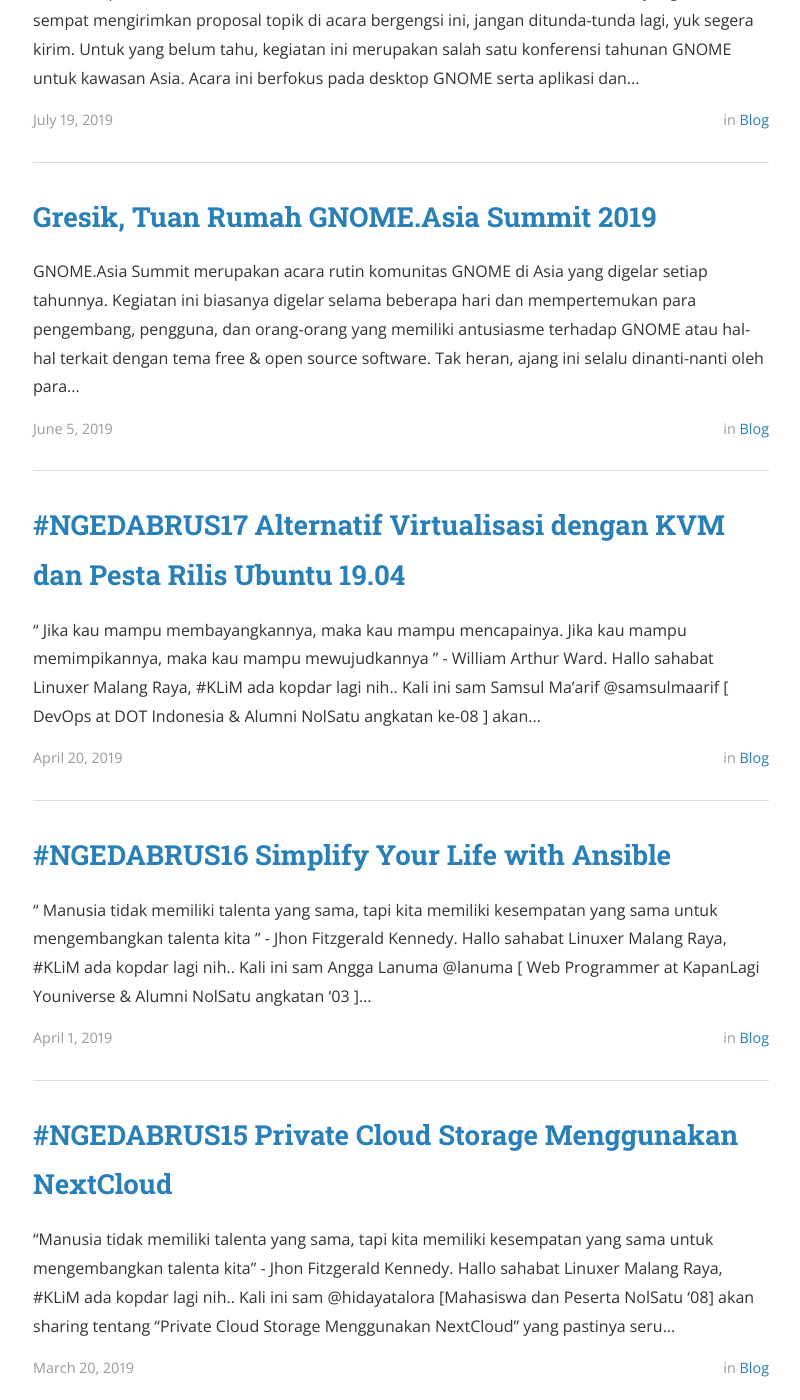
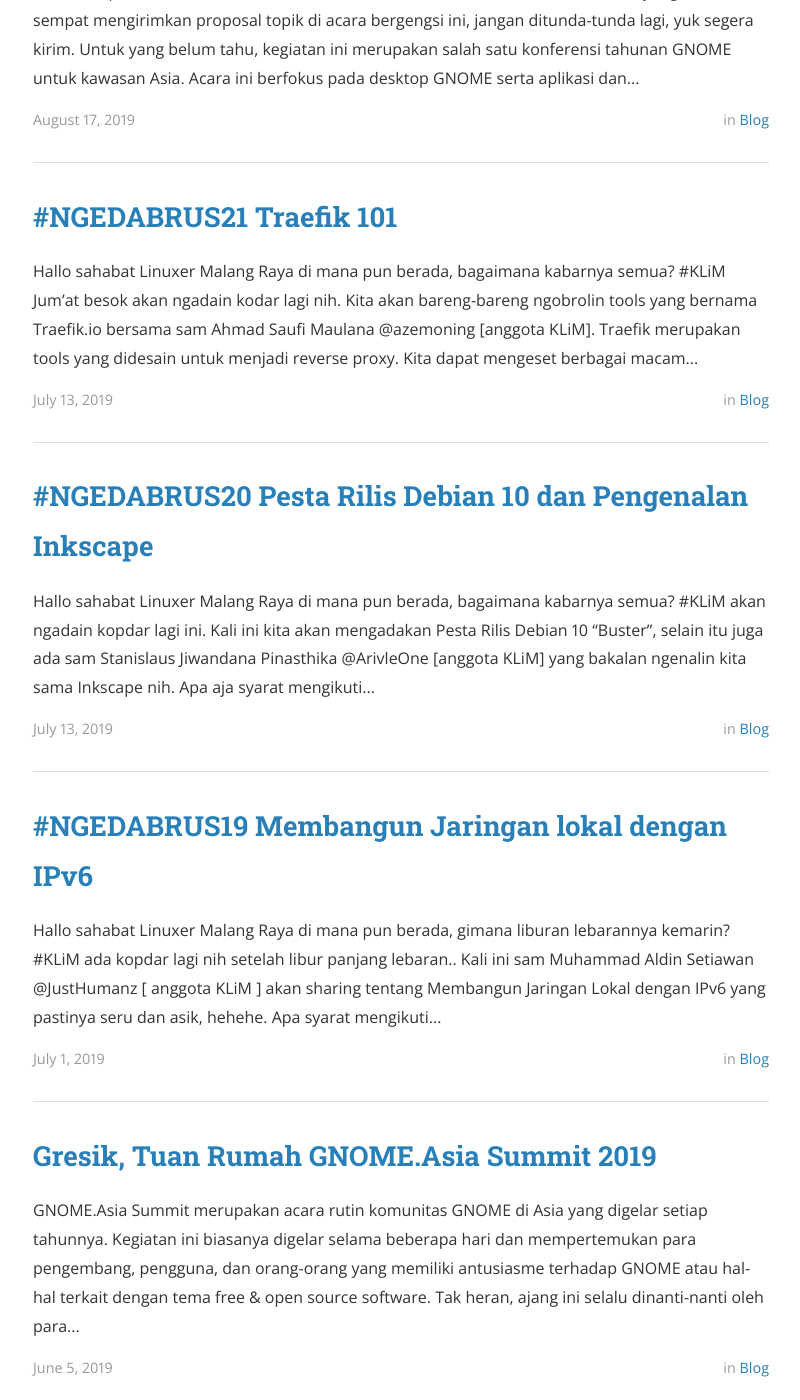
Before and after one commit to linux-malang/linux-malang.github.io, a Jekyll site: the page built from index.html, in a window 1280 px wide and 1400 px high, scrolled down 673 px. Shown: the whole window, without its empty margins (239-1039 px from the left). Built offline with Jekyll 4.4.1, drawn with Linux system fonts in a browser that asks for light colours; nearby versions of some CDN libraries; the list of posts is cut into pages by our own code; some of the changed text lies outside the part shown.

Commit message:
add ngedabrus 18-21
Signed-off-by: Samsul Maarif <hay@samsul.web.id>

```diff
--- /dev/null
+++ b/_posts/2019-07-01-ngedabrus-19-membangun-jaringan-lokal-dengan-ipv6.md
@@ -0,0 +1,37 @@
+---
+layout: post
+title:  "#NGEDABRUS19 Membangun Jaringan lokal dengan IPv6"
+date:   2019-07-01 08:43:59
+author: KLiM
+categories: blog
+tags:	networking IPv6 ngedabrus
+---
+
+Hallo sahabat Linuxer Malang Raya di mana pun berada, gimana liburan lebarannya kemarin?
+
+![Poster Ngedabrus 19](/assets/images/ngedabrus-19.jpg)
+
+\#KLiM ada kopdar lagi nih setelah libur panjang lebaran.. Kali ini sam Muhammad Aldin Setiawan @JustHumanz [ anggota KLiM ] akan sharing tentang Membangun Jaringan Lokal dengan IPv6  yang pastinya seru dan asik, hehehe.
+
+Apa syarat mengikuti kopdar ini?
+- Bawa laptop
+- Pake GNU/Linux tentunya.
+- 2  VM dengan OS Ubuntu Server 16.04
+- Dan pastinya datang ditempat
+
+Kapan kopdarnya?
+- Hari : Jumat
+- Tanggal : 5 Juli 2019
+- Pukul: 19:00 s.d. selesai
+- Tempat:  Werkudara Cafe
+- Yang belum tau lokasinya ini link mapnya : https://goo.gl/maps/jYUEJw21b1k
+
+Ayo Ikut Meramaikan Sam kita sharing dan ngopi bareng...
+
+Eiits, kali ini ada kejutan yang menarik dan unik loh, datang dan siapkan pertanyaan terbaikmu untuk mendapatkan hadiahnya, hehehe.
+
+Registrasi disini: https://s.id/NgedabrusKLiM19
+
+\#No_Wacana #Ayo_Belajar #Ngopi_Bareng #ngedabrus
+
+Didukung oleh: @Werkudara_Cafe & @CloudKilat
--- /dev/null
+++ b/_posts/2019-07-13-ngedabrus-20-pesta-rilis-debian-10.md
@@ -0,0 +1,37 @@
+---
+layout: post
+title:  "#NGEDABRUS20 Pesta Rilis Debian 10 dan Pengenalan Inkscape"
+date:   2019-07-13 08:43:59
+author: KLiM
+categories: blog
+tags:	networking IPv6 ngedabrus
+---
+
+Hallo sahabat Linuxer Malang Raya di mana pun berada, bagaimana kabarnya semua?
+
+![Poster Ngedabrus 20](/assets/images/ngedabrus-20.jpg)
+
+\#KLiM akan ngadain kopdar lagi ini. Kali ini kita akan mengadakan Pesta Rilis Debian 10 “Buster”, selain itu juga ada sam Stanislaus Jiwandana Pinasthika @ArivleOne [anggota KLiM] yang bakalan ngenalin kita sama Inkscape nih.
+
+Apa aja syarat mengikuti kopdar ini?
+- Bawa laptop
+- Sudah menginstal Inkscape minimal versi 0.92
+- Niat dan datang di lokasi
+
+Kapan sih kopdarnya?
+- Hari: Jum’at
+- Tanggal: 19 Juli 2019
+- Pukul: 19:00 WIB s/d selesai
+- Tempat:  Werkudara Cafe
+- Kalo belum tau lokasinya ini link mapnya: https://goo.gl/maps/HA8UBPtezbcuUkCi9
+
+Yuk ikut ramaikan sam, kita sharing dan ngopi bareng...
+
+Akan ada kejutan unik dan menarik loh, makanya ayo datang dan siapkan pertanyaan terbaik kalian biar bisa dapetin hadiahnya…
+
+Registrasi dulu disini sam:
+https://s.id/NgedabrusKLiM20
+
+\#NoWacana #AyoBelajar #NgopiBareng #Ngedabrus
+
+Didukung oleh: @Werkudara_Cafe & @CloudKilat
--- /dev/null
+++ b/_posts/2019-07-26-ngedabrus-21-traefik-101.md
@@ -0,0 +1,40 @@
+---
+layout: post
+title:  "#NGEDABRUS21 Traefik 101"
+date:   2019-07-13 08:43:59
+author: KLiM
+categories: blog
+tags:	traefik networking ngedabrus
+---
+
+Hallo sahabat Linuxer Malang Raya di mana pun berada, bagaimana kabarnya semua?
+
+![Poster Ngedabrus 21](/assets/images/ngedabrus-21.jpg)
+
+\#KLiM Jum'at besok akan ngadain kodar lagi nih. Kita akan bareng-bareng ngobrolin tools yang bernama Traefik.io bersama sam Ahmad Saufi Maulana @azemoning [anggota KLiM].
+
+Traefik merupakan tools yang didesain untuk menjadi reverse proxy. Kita dapat mengeset berbagai macam domain pada traefik, dan kemudian mengarahkan domain tersebut ke backend yang kita inginkan.
+
+Nah, penasaran bukan gimana cara pakai traefik?, makanya ayo rame-rame gabung kopdar bareng kita.
+
+Apa aja syarat mengikuti kopdar ini?
+- Bawa laptop
+- Terinstall Docker dan docker-compose
+- Niat dan datang di lokasi
+
+Kapan sih kopdarnya?
+- Hari: Jum’at
+- Tanggal: 2 Agustus 2019
+- Pukul: 19:00 WIB s/d selesai
+- Tempat:  Werkudara Cafe
+- Kalo belum tau lokasinya ini link mapnya: https://goo.gl/maps/HA8UBPtezbcuUkCi9
+
+Yuk ikut ramaikan sam, kita sharing dan ngopi bareng...
+
+Akan ada kejutan unik dan menarik loh, makanya ayo datang dan siapkan pertanyaan terbaik kalian biar bisa dapetin hadiahnya…
+
+Registrasi dulu disini sam: https://s.id/NgedabrusKLiM21
+
+\#NoWacana #AyoBelajar #NgopiBareng #Ngedabrus
+
+Didukung oleh: @Werkudara_Cafe & @CloudKilat
--- a/_posts/2019-07-19-call-for-papers-gnome-asia-summit-2019.md
+++ b/_posts/2019-08-17-call-for-papers-gnome-asia-summit-2019.md
@@ -1,7 +1,7 @@
 ---
 layout: post
 title:  "Tenggat Call for Papers GNOME.Asia Summit 2019, DIPERPANJANG!"
-date:   2019-07-19 08:43:59
+date:   2019-08-17 08:43:59
 author: KLiM
 categories: blog
 tags:	event festival gnome
```
Also changed, not shown: _posts/2019-05-21-ngedabrus-18-pesta-rilis-opensuse-leap-15.1.md (added, +30 -0 lines), assets/images/ngedabrus-18.jpg (added), assets/images/ngedabrus-19.jpg (added), assets/images/ngedabrus-20.jpg (added), assets/images/ngedabrus-21.jpg (added).
